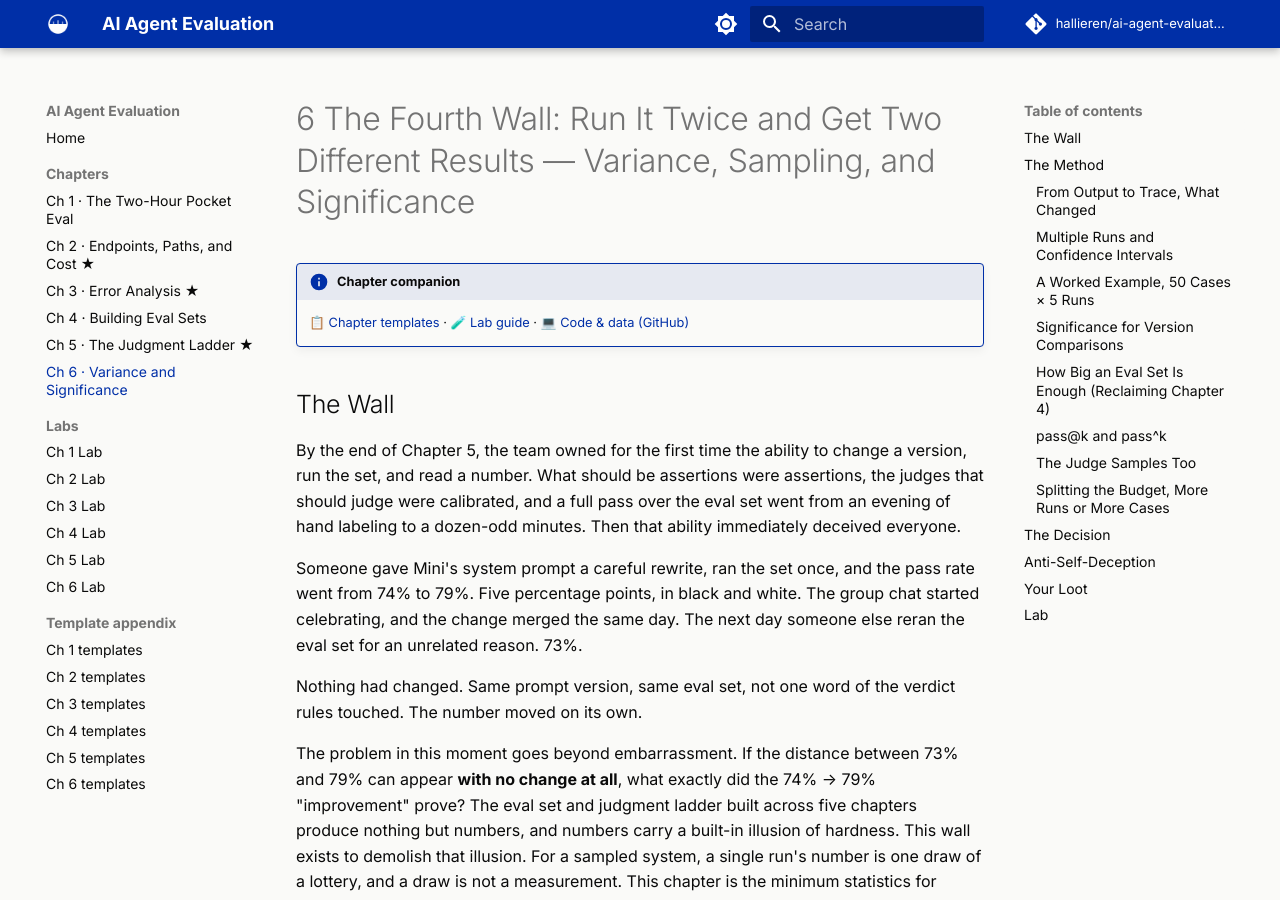
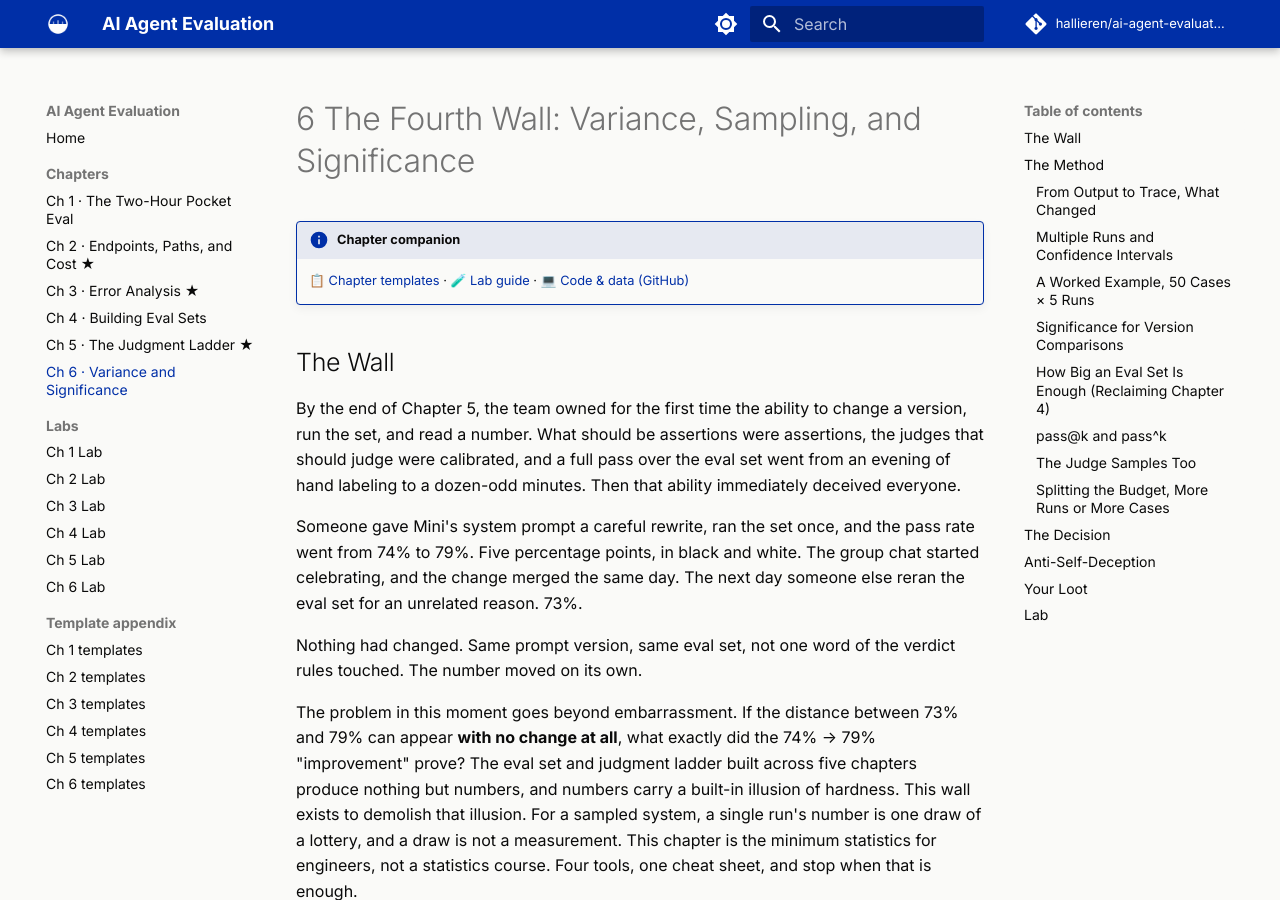
Before and after one commit to hallieren/ai-agent-evaluation, an MkDocs documentation site: the page built from docs/chapters/ch06-variance.md, in a window 1280 px wide and 900 px high. Built offline with MkDocs 1.6.1 and Material for MkDocs 9.7.7, drawn with Linux system fonts in a browser that asks for light colours; comment, search, counter and statistics services are not loaded.

Commit message:
ch6: retitle to 'The Fourth Wall: Variance, Sampling, and Significance' (drop em dash)

```diff
--- a/docs/chapters/ch06-variance.md
+++ b/docs/chapters/ch06-variance.md
@@ -1,4 +1,4 @@
-# 6 The Fourth Wall: Run It Twice and Get Two Different Results — Variance, Sampling, and Significance
+# 6 The Fourth Wall: Variance, Sampling, and Significance
 
 !!! info "Chapter companion"
     📋 [Chapter templates](../appendices/ch06-templates.md) · 🧪 [Lab guide](../labs/ch06.md) · 💻 [Code & data (GitHub)](https://github.com/hallieren/ai-agent-evaluation/tree/main/repo/labs/ch06/)
```
